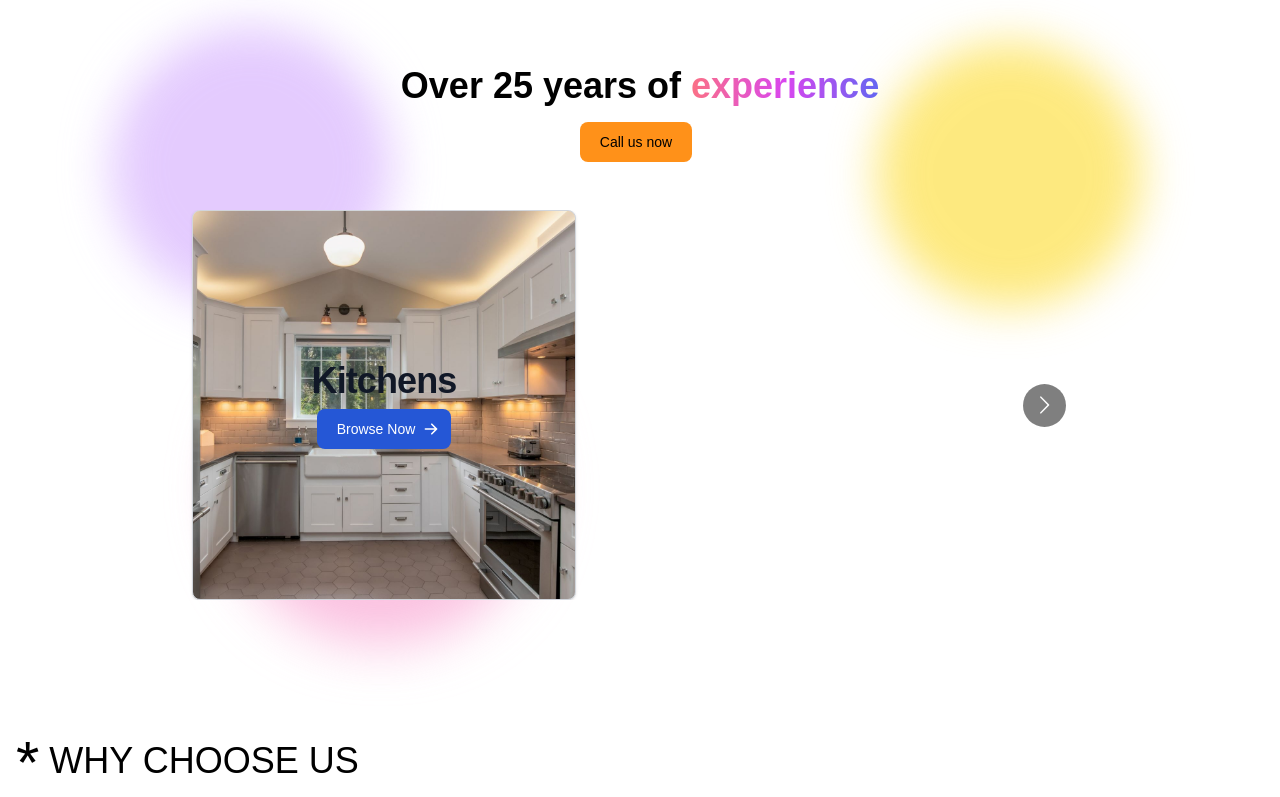
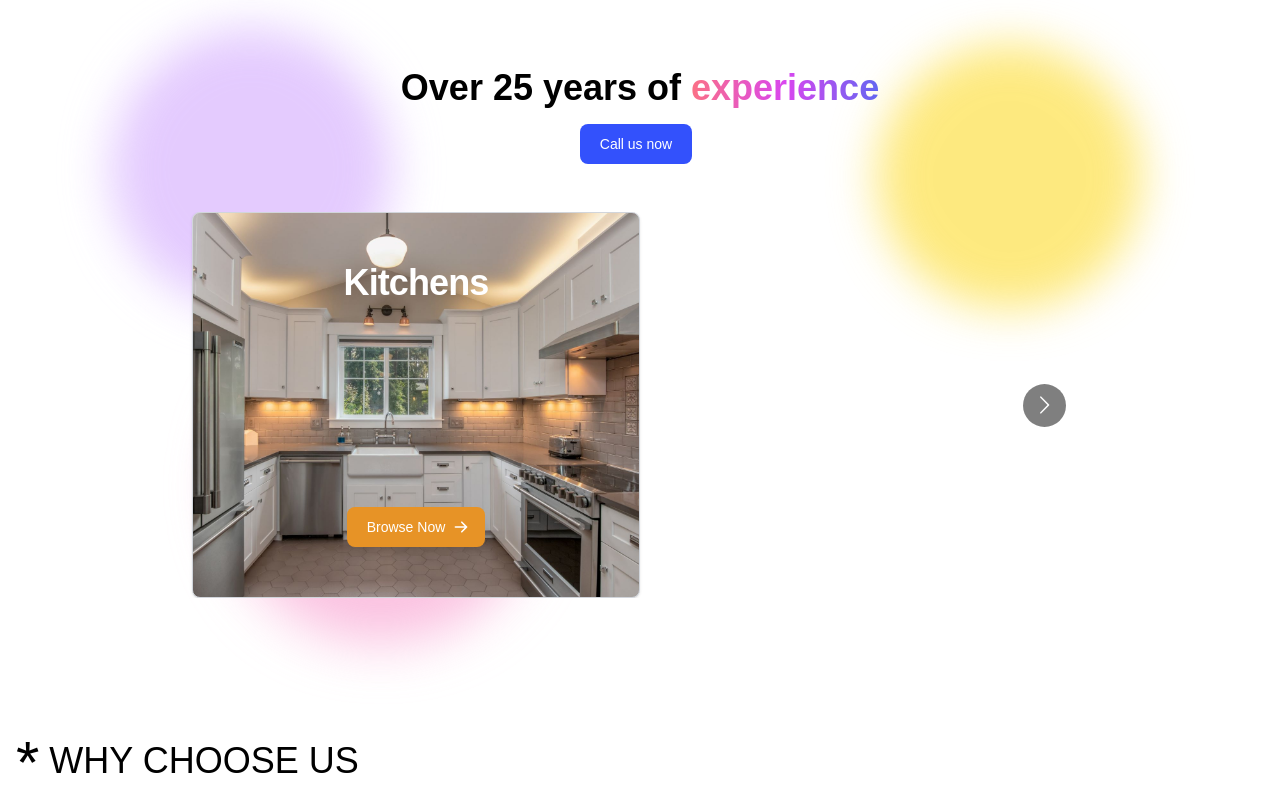
Before and after one commit to PerronTyler/project-b, a React (Create React App) app in the folder client/: page / in a window 1280 px wide. Shown: the part 540-1337 px from the top of the page. Built offline with nearby package versions, Linux system fonts and the light colour scheme.

Commit message:
fixed service card spacing with gap and made style changes

```diff
--- a/client/src/App.css
+++ b/client/src/App.css
@@ -25,13 +25,6 @@ body {
     width: 50px;
 }
 
-.bg-image {
-    background-image: url('./images/DashboardAssets/experience.jpg');
-    background-size: 100% 100%;
-    padding-top: 100px;
-    padding-bottom: 100px;
-}
-
 .right-image-1 {
     background-image: url('./images/DashboardAssets/builddream.jpg');
     background-size: cover;
@@ -45,45 +38,46 @@ body {
     background-image: url('./images/DashboardAssets/kitchen.jpg');
     background-size:cover;
     background-position: center right 35%;
-    padding: 150px 20px 150px 20px;
+    gap: 180px;
+    padding: 50px 0px 50px 0px;
 }
 
 .card-image-2 {
     background-image: url('./images/DashboardAssets/bathremodel.jpg');
     background-size:cover;
-    background-position: center right 30%;
-    padding: 150px 20px 150px 20px;
+    background-position: center left 15%;
+    gap: 180px;
+    padding: 50px 0px 50px 0px;
 }
 
 .card-image-3 {
     background-image: url('./images/DashboardAssets/deck.jpg');
     background-size:cover;
     background-position: center center;
-    padding: 150px 20px 150px 20px;
+    gap: 180px;
+    padding: 50px 0px 50px 0px;
 }
 
 .card-image-4 {
     background-image: url('./images/DashboardAssets/remodel.jpg');
     background-size:cover;
     background-position: center center;
-    padding: 150px 20px 150px 20px;
+    gap: 180px;
+    padding: 50px 0px 50px 0px;
 }
 
 .card-image-5 {
     background-image: url('./images/DashboardAssets/custom.jpg');
     background-size:cover;
     background-position: center center;
-    padding: 150px 20px 150px 20px;
+    gap: 180px;
+    padding: 50px 0px 50px 0px;
 }
 
 .browse-now-button {
-    @apply text-white bg-[#2557D6] hover:bg-[#2557D6]/90 focus:ring-4 focus:ring-[#2557D6]/50 focus:outline-none font-medium rounded-lg text-sm px-5 py-2.5 text-center inline-flex items-center dark:focus:ring-[#2557D6]/50
+    @apply text-white bg-[#e79326] hover:bg-[#ffaa3c]/90 focus:ring-4 focus:ring-[#2557D6]/50 focus:outline-none font-medium rounded-lg text-sm px-5 py-2.5 text-center inline-flex items-center dark:focus:ring-[#2557D6]/50
 }
 
 .call-us-button {
-    @apply text-black bg-[#FF9119] hover:bg-[#FF9119]/80 focus:ring-4 focus:outline-none focus:ring-[#FF9119]/50 font-medium rounded-lg text-sm px-5 py-2.5 text-center inline-flex items-center dark:hover:bg-[#FF9119]/80 dark:focus:ring-[#FF9119]/40 mr-2 mb-4
+    @apply bg-[#3351fc] hover:bg-[#4460ff]/80 focus:ring-4 focus:outline-none focus:ring-[#4460ff]/50 font-medium rounded-lg text-sm px-5 py-2.5 text-center inline-flex items-center dark:hover:bg-[#3351fc]/80 dark:focus:ring-[#4460ff]/40 mr-2 mb-4 text-white
 }
-
-.custom-container {
-    margin: 15px;
-}
--- a/client/src/components/ServiceCard.jsx
+++ b/client/src/components/ServiceCard.jsx
@@ -4,10 +4,13 @@ import React from 'react'
 const ServiceCard = (props) => {
 
     return (
-        <div className={`ml-4 mr-4 max-w-sm bg-white border border-gray-300 rounded-lg shadow dark:bg-gray-800 dark:border-gray-700 ${props.imageurl}`}>
-            <h5 className="mb-2 text-4xl text-center font-bold tracking-tight text-gray-900 dark:text-white">{props.name}</h5>
-            <p className='text-center'><a className='browse-now-button' href="/#">Browse Now<svg
-                className="ml-2 -mr-2 h-4 w-4"
+        <div className={`flex flex-col ml-4 mr-4 max-w-md bg-white border border-gray-300 rounded-lg shadow dark:bg-gray-800 dark:border-gray-700 ${props.imageurl}`}>
+            <h5 className="mb-2 text-4xl text-center font-bold tracking-tight text-white">{props.name}</h5>
+            <p className='align-middle text-center mt-4'>
+                <a className='browse-now-button' href="/#">
+                    Browse Now
+                    <svg
+                        className="ml-2 -mr-1 h-4 w-4"
                         fill="currentColor"
                         viewBox="0 0 20 20"
                         xmlns="http://www.w3.org/2000/svg"
@@ -17,7 +20,9 @@ const ServiceCard = (props) => {
                             d="M10.293 3.293a1 1 0 011.414 0l6 6a1 1 0 010 1.414l-6 6a1 1 0 01-1.414-1.414L14.586 11H3a1 1 0 110-2h11.586l-4.293-4.293a1 1 0 010-1.414z"
                             clipRule="evenodd"
                         />
-            </svg></a></p>
+                    </svg>
+                </a>
+            </p>
         </div>
     )
 }
```
Also changed, not shown: client/src/images/DashboardAssets/remodel.jpg. Lines whose indentation alone changed are shown as unchanged.
